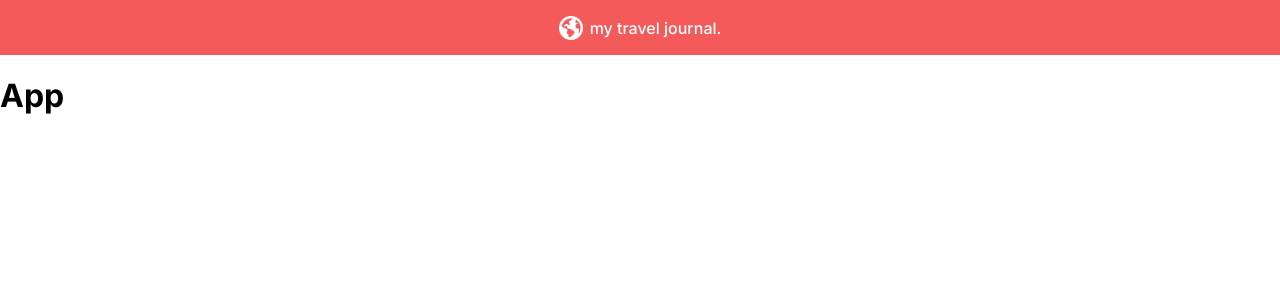
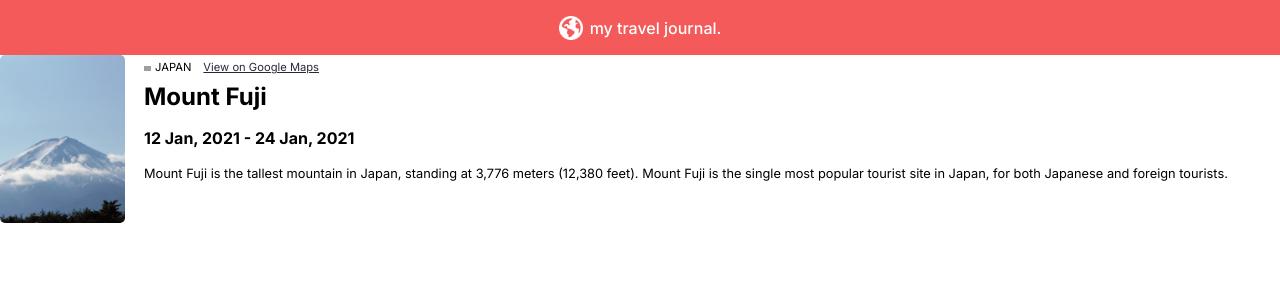
Before and after one commit to shawn-witemyre/travel-journal, a React (Vite) app: page / in a window 1280 px wide. Shown: the top 300 px of the page. Built offline with nearby package versions, Linux system fonts and the light colour scheme; grey boxes are pictures that could not be loaded.

Commit message:
Created Entry component and styled it

```diff
--- a/src/App.jsx
+++ b/src/App.jsx
@@ -1,10 +1,11 @@
 import Header from "./components/Header";
+import Entry from "./components/Entry";
 
 export default function App() {
   return (
     <>
       <Header />
-      <h1>App</h1>
+      <Entry />
     </>
   );
 }
--- /dev/null
+++ b/src/components/Entry.jsx
@@ -0,0 +1,31 @@
+export default function Entry() {
+  return (
+    <article className="journal-entry">
+      <div className="main-image-container">
+        <img
+          className="main-image"
+          src="src/images/mountain.png"
+          alt="mount fuji"
+        />
+      </div>
+      <div className="info-container">
+        <img
+          className="marker"
+          src="../images/marker.png"
+          alt="map marker icon"
+        />
+        <span className="country">Japan</span>
+        <a href="https://www.google.com/maps/place/Mount+Fuji/@35.3606421,138.7170637,15z/data=!3m1!4b1!4m6!3m5!1s0x6019629a42fdc899:0xa6a1fcc916f3a4df!8m2!3d35.3606255!4d138.7273634!16zL20vMGNrczA?entry=ttu">
+          View on Google Maps
+        </a>
+        <h2 className="entry-title">Mount Fuji</h2>
+        <p className="trip-dates">12 Jan, 2021 - 24 Jan, 2021</p>
+        <p className="entry-text">
+          Mount Fuji is the tallest mountain in Japan, standing at 3,776 meters
+          (12,380 feet). Mount Fuji is the single most popular tourist site in
+          Japan, for both Japanese and foreign tourists.
+        </p>
+      </div>
+    </article>
+  );
+}
--- a/src/index.css
+++ b/src/index.css
@@ -22,3 +22,60 @@
   font-size: 16px;
   color: #ffffff;
 }
+
+article.journal-entry {
+  display: flex;
+}
+
+article.journal-entry .marker {
+  width: 7px;
+  margin-right: 4px;
+}
+
+article.journal-entry .main-image-container {
+  width: 125px;
+  height: 168px;
+  overflow: hidden;
+  border-radius: 5px;
+  flex-shrink: 0;
+  margin-right: 19px;
+}
+
+article.journal-entry .main-image {
+  height: 100%;
+  width: 100%;
+  object-fit: cover;
+}
+
+.info-container span.country {
+  text-transform: uppercase;
+  font-size: 0.7rem;
+  margin-right: 12px;
+}
+
+.info-container a {
+  color: #2b283a;
+  font-size: 0.7rem;
+}
+
+.info-container a:visited {
+  color: #918e9b;
+}
+
+.info-container h2.entry-title {
+  margin-top: 7px;
+  margin-bottom: 17px;
+}
+
+.info-container p.trip-dates {
+  font-weight: bold;
+}
+
+.info-container p.entry-text {
+  line-height: 1.5;
+  font-size: 0.8rem;
+  display: -webkit-box;
+  -webkit-line-clamp: 3;
+  -webkit-box-orient: vertical;
+  overflow: hidden;
+}
```
